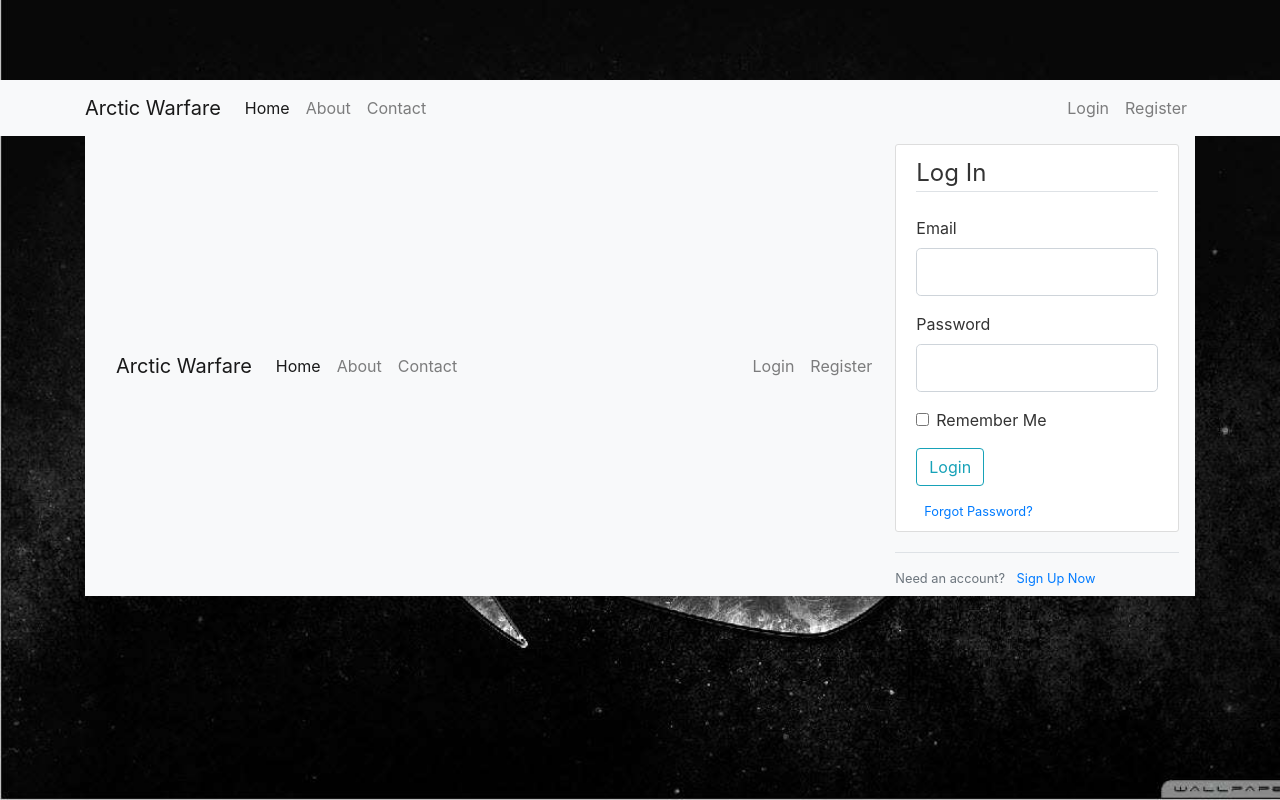
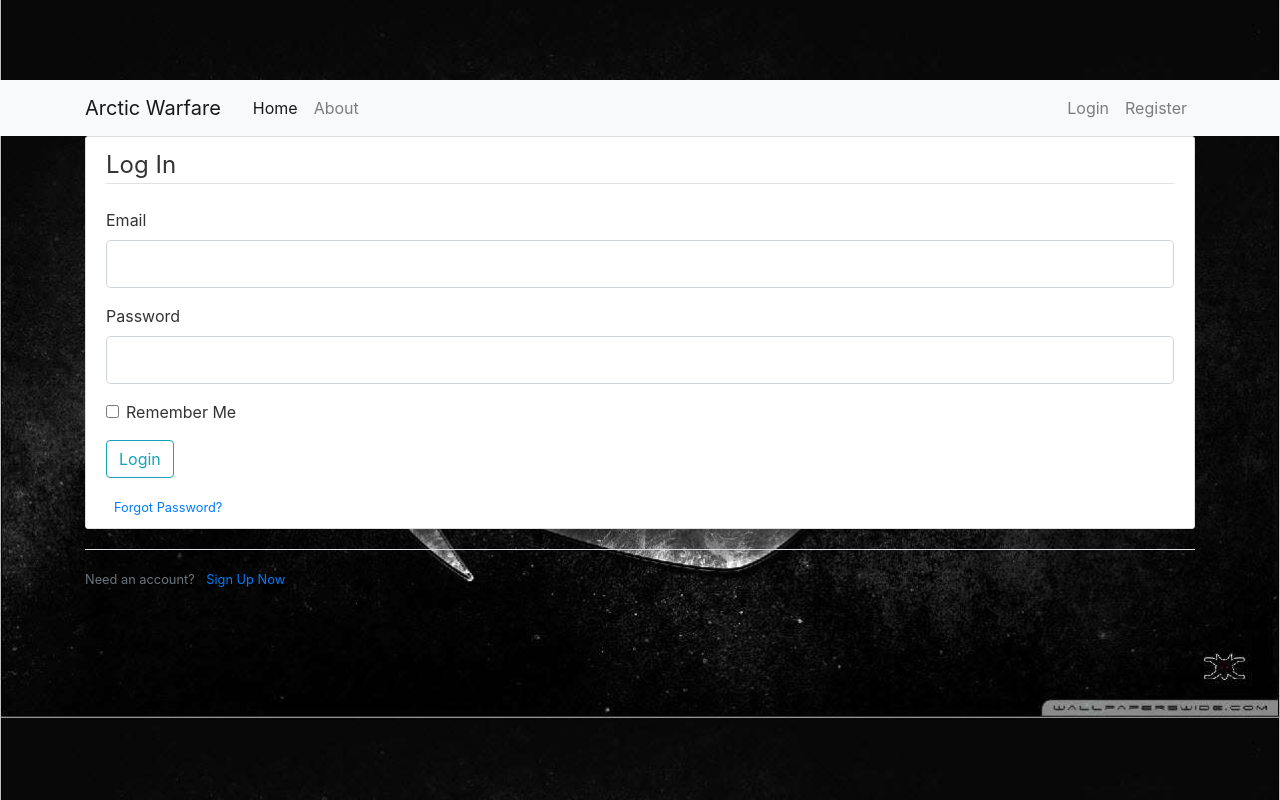
Before and after one commit to vidhi-kumar/final_se, a Flask app: page /login in a window 1280 px wide. Run offline with Flask 2, Linux system fonts and the light colour scheme; some libraries are stand-ins or nearby versions.

Commit message:
nav working

```diff
--- a/SE_PROJECT/se-security/se-project/security/templates/layout.html
+++ b/SE_PROJECT/se-security/se-project/security/templates/layout.html
@@ -25,7 +25,7 @@
         {% endif %}
         <nav class="navbar navbar-expand-lg navbar-light bg-light">
             <div class="container">
-          <a class="navbar-brand" href="Land.html">Arctic Warfare</a>
+              <a class="navbar-brand mr-4" href="/">Arctic Warfare</a>
           <button class="navbar-toggler" type="button" data-toggle="collapse" data-target="#navbarSupportedContent" aria-controls="navbarSupportedContent" aria-expanded="false" aria-label="Toggle navigation">
             <span class="navbar-toggler-icon"></span>
           </button>
@@ -33,23 +33,18 @@
           <div class="collapse navbar-collapse" id="navbarSupportedContent">
             <ul class="navbar-nav mr-auto">
               <li class="nav-item active">
-                <a class="nav-link" href="home.html">Home<span class="sr-only">(current)</span></a>
+                <a class="nav-link" href="{{ url_for('home') }}">Home<span class="sr-only">(current)</span></a>
               </li>
               <li class="nav-item">
-                <a class="nav-link" href="about.html">About</a>
-              </li>
-              <li class="nav-item">
-                <a class="nav-link" href="contact.html">
-                  Contact
-                </a>
+                <a class="nav-link" href="{{ url_for('about') }}">About</a>
               </li>
             </ul>
             <nav class="navbar-nav">
                     <li class="nav-item">
-                            <a class="nav-link " href="login.html">Login</a>
+                            <a class="nav-link " href="{{ url_for('login') }}">Login</a>
                           </li>
                           <li class="nav-item">
-                                <a class="nav-link " href="register.html">Register</a>
+                                <a class="nav-link " href="{{ url_for('register') }}">Register</a>
                               </li>
                               </div>
 
@@ -71,5 +66,6 @@
         <script src="https://cdnjs.cloudflare.com/ajax/libs/popper.js/1.14.7/umd/popper.min.js" integrity="sha384-UO2eT0CpHqdSJQ6hJty5KVphtPhzWj9WO1clHTMGa3JDZwrnQq4sF86dIHNDz0W1" crossorigin="anonymous"></script>
         <script src="https://stackpath.bootstrapcdn.com/bootstrap/4.3.1/js/bootstrap.min.js" integrity="sha384-JjSmVgyd0p3pXB1rRibZUAYoIIy6OrQ6VrjIEaFf/nJGzIxFDsf4x0xIM+B07jRM" crossorigin="anonymous"></script>
 
+
 </body>
 </html>
--- a/SE_PROJECT/se-security/se-project/security/templates/login.html
+++ b/SE_PROJECT/se-security/se-project/security/templates/login.html
@@ -1,44 +1,5 @@
-<link rel="stylesheet" href="https://stackpath.bootstrapcdn.com/bootstrap/4.3.1/css/bootstrap.min.css" integrity="sha384-ggOyR0iXCbMQv3Xipma34MD+dH/1fQ784/j6cY/iJTQUOhcWr7x9JvoRxT2MZw1T" crossorigin="anonymous">
-
 {% extends "layout.html" %}
-
 {% block content %}
-
-<nav class="navbar navbar-expand-lg navbar-light bg-light">
-        <div class="container">
-      <a class="navbar-brand" href="Land.html">Arctic Warfare</a>
-      <button class="navbar-toggler" type="button" data-toggle="collapse" data-target="#navbarSupportedContent" aria-controls="navbarSupportedContent" aria-expanded="false" aria-label="Toggle navigation">
-        <span class="navbar-toggler-icon"></span>
-      </button>
-
-      <div class="collapse navbar-collapse" id="navbarSupportedContent">
-        <ul class="navbar-nav mr-auto">
-          <li class="nav-item active">
-            <a class="nav-link" href="home.html">Home<span class="sr-only">(current)</span></a>
-          </li>
-          <li class="nav-item">
-            <a class="nav-link" href="about.html">About</a>
-          </li>
-          <li class="nav-item">
-            <a class="nav-link" href="contact.html">
-              Contact
-            </a>
-          </li>
-        </ul>
-        <nav class="navbar-nav">
-                <li class="nav-item">
-                        <a class="nav-link " href="">Login</a>
-                      </li>
-                      <li class="nav-item">
-                            <a class="nav-link " href="#">Register</a>
-                          </li>
-                          </div>
-
-      </div>
-
-
-<div>
-
     <div class="content-section">
         <form method="POST" action="">
             {{ form.hidden_tag() }}
@@ -88,8 +49,4 @@
             Need an account? <a class="ml-2" href="{{ url_for('register') }}">Sign Up Now</a>
         </small>
     </div>
-</div>
-    <script src="https://code.jquery.com/jquery-3.3.1.slim.min.js" integrity="sha384-q8i/X+965DzO0rT7abK41JStQIAqVgRVzpbzo5smXKp4YfRvH+8abtTE1Pi6jizo" crossorigin="anonymous"></script>
-    <script src="https://cdnjs.cloudflare.com/ajax/libs/popper.js/1.14.7/umd/popper.min.js" integrity="sha384-UO2eT0CpHqdSJQ6hJty5KVphtPhzWj9WO1clHTMGa3JDZwrnQq4sF86dIHNDz0W1" crossorigin="anonymous"></script>
-    <script src="https://stackpath.bootstrapcdn.com/bootstrap/4.3.1/js/bootstrap.min.js" integrity="sha384-JjSmVgyd0p3pXB1rRibZUAYoIIy6OrQ6VrjIEaFf/nJGzIxFDsf4x0xIM+B07jRM" crossorigin="anonymous"></script>
 {% endblock content%}
--- a/SE_PROJECT/se-security/se-project/security/templates/static/main.css
+++ b/SE_PROJECT/se-security/se-project/security/templates/static/main.css
@@ -75,6 +75,7 @@ a.article-title:hover {
   margin-bottom: 16px;
 }
 
+
 .account-heading {
   font-size: 2.5rem;
 }
```
